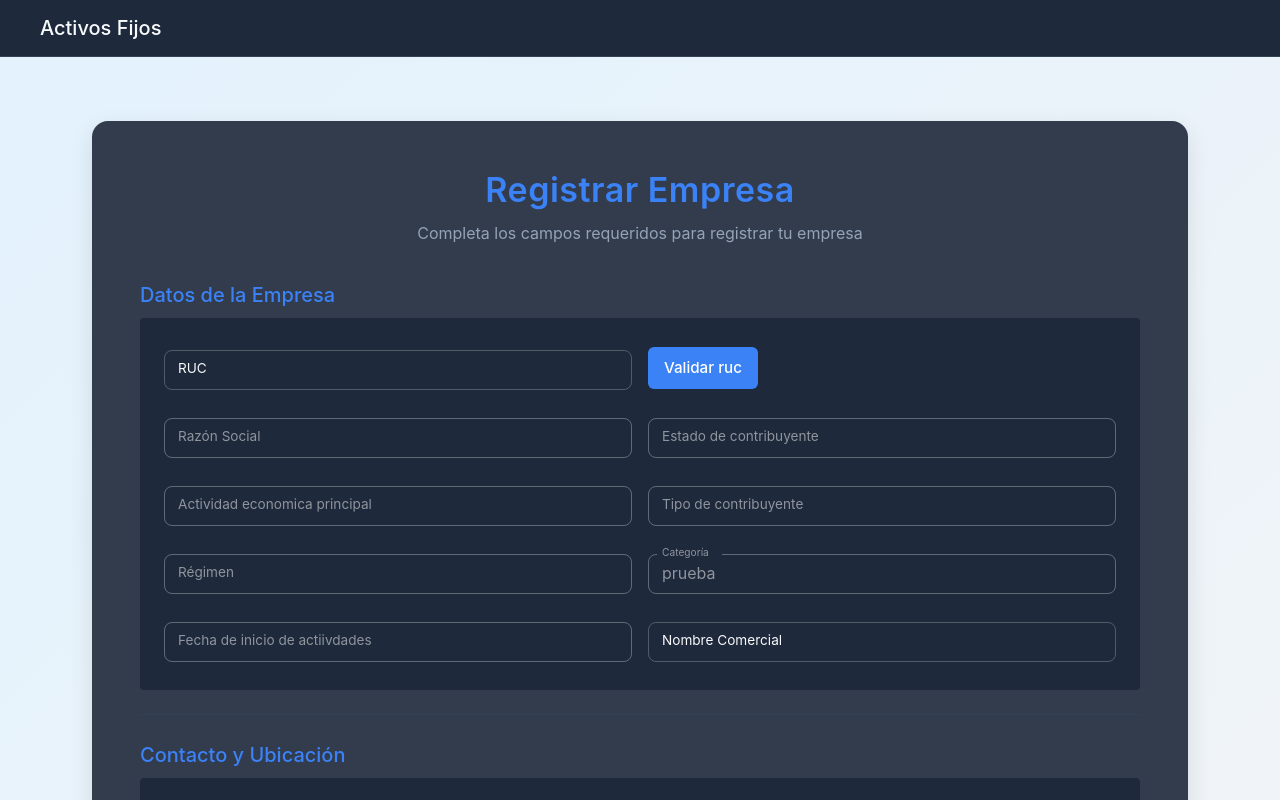
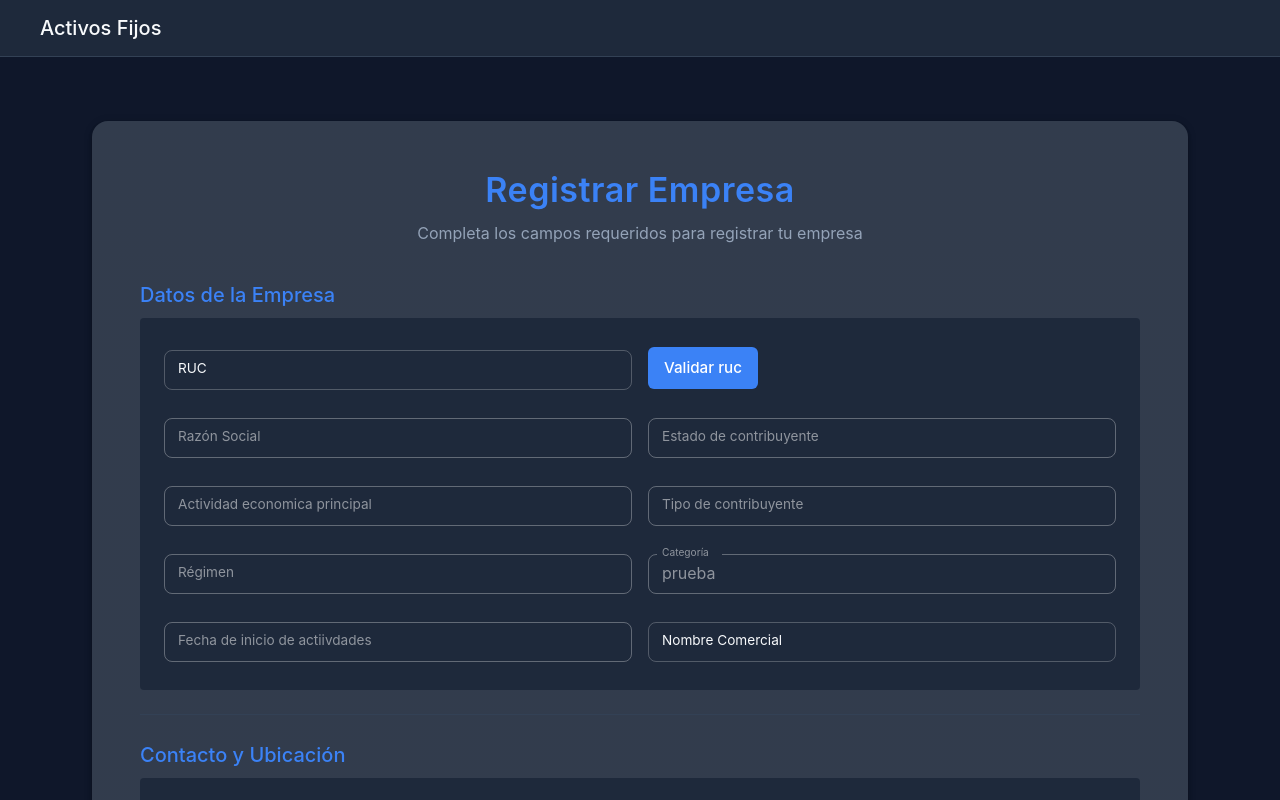
Before and after one commit to Brayan247/activosfijos-frontend, a React (Create React App) app: page /register/empresa in a window 1280 px wide. Shown: the top 800 px of the page. Built offline with nearby package versions, Linux system fonts and the light colour scheme; no server answers; some icons are missing.

Commit message:
Change: View Registro Empresas

```diff
--- a/src/features/empresa/RegisterEmpresaPage .tsx
+++ b/src/features/empresa/RegisterEmpresaPage .tsx
@@ -1,7 +1,8 @@
-import { Box, Typography, Paper } from "@mui/material";
+import { Box, Typography, Paper, useTheme } from "@mui/material";
 import EmpresaRegisterForm from "./components/EmpresaRegisterForm";
 
 const RegisterEmpresaPage = () => {
+  const theme = useTheme();
   return (
     <Box
       sx={{
@@ -9,8 +10,7 @@ const RegisterEmpresaPage = () => {
         display: "flex",
         alignItems: "center",
         justifyContent: "center",
-        background: "linear-gradient(135deg, #e3f2fd 0%, #f3f4f6 100%)",
-        px: 2,
+        background: theme.palette.background.default,
         py: { xs: 4, md: 8 },
       }}
     >
@@ -21,7 +21,6 @@ const RegisterEmpresaPage = () => {
           maxWidth: 1000,
           p: { xs: 3, md: 6 },
           borderRadius: 4,
-          boxShadow: "0 8px 24px rgba(0,0,0,0.1)",
           transition: "transform 0.3s ease",
           "&:hover": {
             transform: "scale(1.01)",
--- a/src/features/empresa/components/DatosGenerales.tsx
+++ b/src/features/empresa/components/DatosGenerales.tsx
@@ -1,4 +1,4 @@
-import { Grid, Button } from "@mui/material";
+import { Grid } from "@mui/material";
 
 import TextInput from "../../../components/Input/TextInput";
 import PrimaryButton from "../../../components/Button/PrimaryButton";
```
